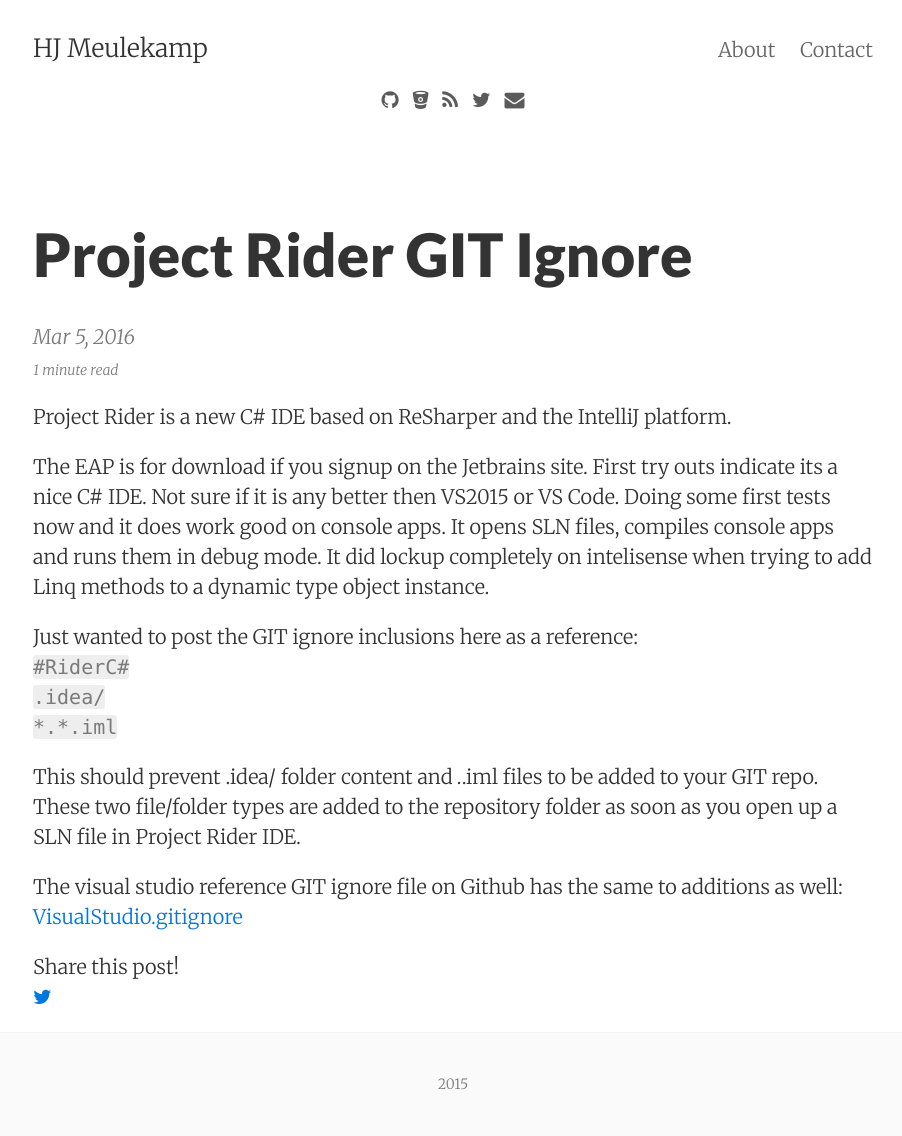
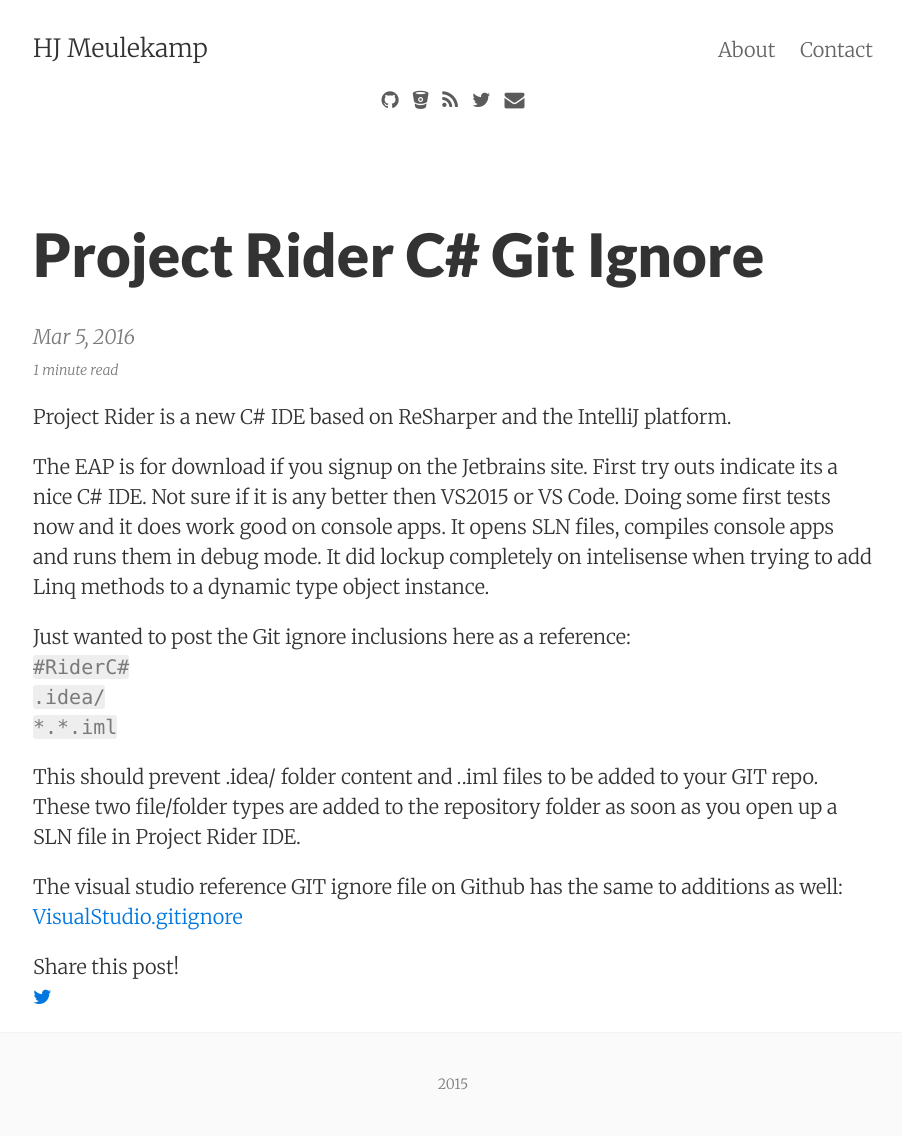
Before and after one commit to henkmeulekamp/henkmeulekamp.github.io, a Jekyll site: the page built from _posts/2016-03-05-Project Rider Jetbrains.md, in a window 1280 px wide. Shown: the whole page, without its empty margins (187-1089 px from the left). Built offline with Jekyll 4.4.1, drawn with Linux system fonts in a browser that asks for light colours; nearby versions of some CDN libraries.

Commit message:
Correct capitalization

```diff
--- a/_posts/2016-03-05-Project Rider Jetbrains.md
+++ b/_posts/2016-03-05-Project Rider Jetbrains.md
@@ -1,6 +1,6 @@
 ---
 layout: post
-title: Project Rider GIT Ignore
+title: Project Rider C# Git Ignore
 ---
 
 Project Rider is a new C# IDE based on ReSharper and the IntelliJ platform.
@@ -8,7 +8,7 @@ Project Rider is a new C# IDE based on ReSharper and the IntelliJ platform.
 The EAP is for download if you signup on the Jetbrains site. First try outs indicate its a nice C# IDE.
 Not sure if it is any better then VS2015 or VS Code. Doing some first tests now and it does work good on console apps. It opens SLN files, compiles console apps and runs them in debug mode. It did lockup completely on intelisense when trying to add Linq methods to a dynamic type object instance.
 
-Just wanted to post the GIT ignore inclusions here as a reference:
+Just wanted to post the Git ignore inclusions here as a reference:
 `#RiderC#`
 `.idea/`
 `*.*.iml`
```
